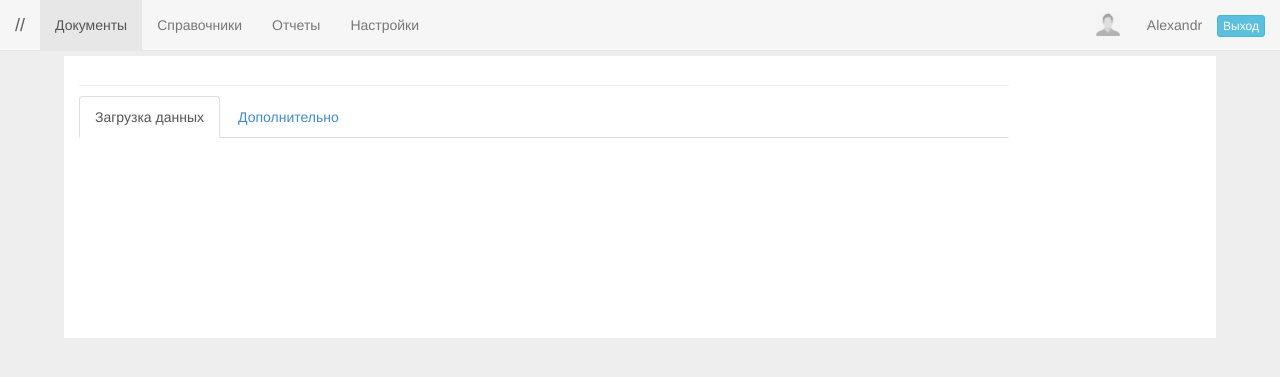
After one commit to labworkVl/Address, a Django app: template templates/options.html in a window 1280 px wide. The commit adds this page. Shown: the top 377 px of the page. Run offline with Django 3.2, Linux system fonts and the light colour scheme; the template is opened without the code that fills it, so the values that code supplies are empty; some libraries are stand-ins or nearby versions.

Commit message:
27-04-2018

```diff
--- a/static/css/m.css
+++ b/static/css/m.css
@@ -44,6 +44,7 @@ body {
 .input-group{padding-bottom: 10px;}
 .al{width:40px;}
 #vipiska{display:none;}
+#zagr, #dop{height: 200px;}
 
 @media print {
 #fio, .main, .content, #myModal, #adres, .modal-dialog{display: none}
@@ -54,4 +55,6 @@ display:flex;
 }
 .breadcrumb a{cursor: pointer;!important}
 #vipi{display: none}
+
+
 }
--- a/static_for/css/m.css
+++ b/static_for/css/m.css
@@ -44,6 +44,7 @@ body {
 .input-group{padding-bottom: 10px;}
 .al{width:40px;}
 #vipiska{display:none;}
+#zagr, #dop{height: 200px;}
 
 @media print {
 #fio, .main, .content, #myModal, #adres, .modal-dialog{display: none}
@@ -54,4 +55,6 @@ display:flex;
 }
 .breadcrumb a{cursor: pointer;!important}
 #vipi{display: none}
+
+
 }
--- /dev/null
+++ b/templates/base.html
@@ -0,0 +1,55 @@
+{% load staticfiles %}
+<!DOCTYPE html>
+<html lang="en">
+<head>
+    <meta charset="UTF-8">
+    <title>Address</title>
+    <link rel="stylesheet" href="https://maxcdn.bootstrapcdn.com/bootstrap/3.3.7/css/bootstrap.min.css">
+    <link href="{% static 'css/dashboard.css' %}" rel="stylesheet">
+    <link href="{% static 'css/bootstrap.min.css' %}" rel="stylesheet">
+    <link href="{% static 'css/docs.css' %}" rel="stylesheet">
+    <link href="{% static 'css/m.css' %}" rel="stylesheet">
+
+</head>
+<body>
+
+<div class="bs-example bs-navbar-top-example">
+    <nav class="navbar navbar-default navbar-fixed-top" role="navigation">
+        <!-- We use the fluid option here to avoid overriding the fixed width of a normal container within the narrow content columns. -->
+        <div class="container-fluid">
+            <div class="navbar-header">
+                <button type="button" class="navbar-toggle" data-toggle="collapse" data-target="#bs-example-navbar-collapse-6">
+                    <span class="sr-only">Toggle navigation</span>
+                    <span class="icon-bar"></span>
+                    <span class="icon-bar"></span>
+                    <span class="icon-bar"></span>
+                </button>
+                <a class="navbar-brand" href="#">//</a>
+            </div>
+
+            <div class="collapse navbar-collapse" id="bs-example-navbar-collapse-6">
+                <ul class="nav navbar-nav">
+                    <li data="1" class="active"><a href="#">Документы</a></li>
+                    <li data="2"><a href="#">Справочники</a></li>
+                    <li data="3"><a href="#">Отчеты</a></li>
+                    <li data="3"><a href="#">Настройки</a></li>
+                </ul>
+                <ul class="nav navbar-lab">
+                    <li style="padding-top:15px; color: #777; float:right;"><button type="button" class="btn btn-info btn-xs">Выход</button></li>
+                    <li style="padding-top:15px; color: #777; float:right;">Alexandr</li>
+					<span class="user-img"></span>
+                </ul>
+
+            </div><!-- /.navbar-collapse -->
+        </div>
+    </nav>
+</div>
+
+ {% block content %}
+{% endblock %}
+
+<script src="https://code.jquery.com/jquery-1.12.0.min.js"></script>
+<script src="https://maxcdn.bootstrapcdn.com/bootstrap/3.3.7/js/bootstrap.min.js"></script>
+
+</body>
+</html>
--- /dev/null
+++ b/templates/options.html
@@ -0,0 +1,30 @@
+{% extends 'base.html' %}
+
+{% block content %}
+
+<div class="container-fluid" style="background: #eeeeee; padding-top: 10px;">
+    <div class="row" style="    background-color: #ffffff;">
+        <main class="col-sm-9 ml-sm-auto col-md-10 pt-3" role="main">
+            <h1></h1>
+
+                <ul class="nav nav-tabs">
+                  <li class="active"><a data-toggle="tab" href="#zagr">Загрузка данных</a></li>
+                  <li><a data-toggle="tab" href="#dop">Дополнительно</a></li>
+                </ul>
+
+                <div class="tab-content">
+                  <div id="zagr" class="tab-pane fade in active">
+                  </div>
+                  <div id="dop" class="tab-pane fade">
+                  </div>
+
+                </div>
+
+
+
+        </main>
+    </div>
+</div>
+
+
+{% endblock %}
--- a/ttmmpp/urls.py
+++ b/ttmmpp/urls.py
@@ -1,4 +1,6 @@
+import Options
 from main import views, apiView
+from Options import views as oviews
 from django.conf.urls import include
 from main.models import *
 """ttmmpp URL Configuration
@@ -38,7 +40,7 @@ from django.contrib import admin
 urlpatterns = [
     url(r'^admin/', admin.site.urls),
     url(r'^$', views.index, name='index'),
-
+    url(r'^options/', oviews.index, name='options'),
 
     #url(r'^streets/$', views.streets_list),
     #url(r'^streets_all/$', views.streets_all),
```
Also changed, not shown: main/views.py (+9 -8 lines), ttmmpp/MsAccessDb.py (+12 -11 lines), db.sqlite3, ttmmpp/DbfDb.py (added).
